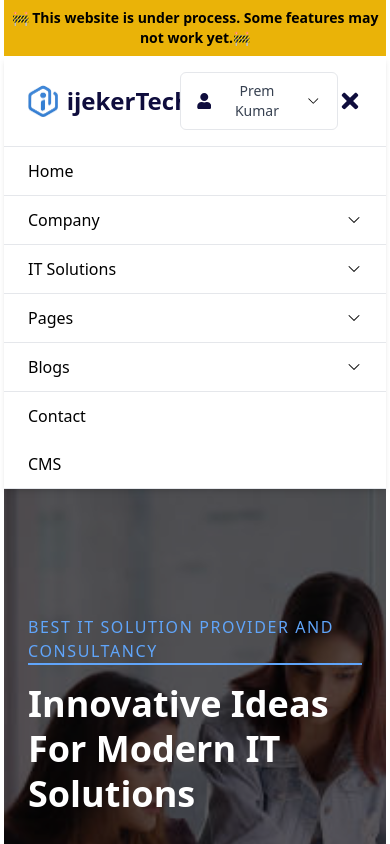
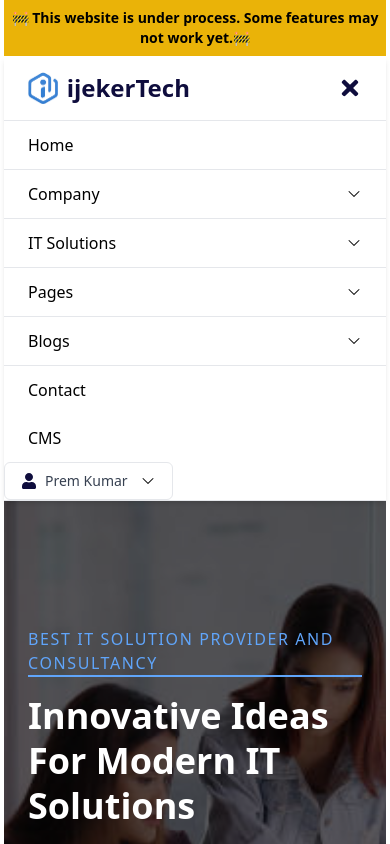
Before and after one commit to PremKumarY/ijekerTech, a React (Vite) app: page / in a window 390 px wide. Both pictures are taken after a click on the button 350 px from the left and 101 px from the top of the page. Shown: the top 844 px of the page. Built offline with nearby package versions, Linux system fonts and the light colour scheme.

Commit message:
i have change disable

```diff
--- a/src/components/navbar/Navbar.jsx
+++ b/src/components/navbar/Navbar.jsx
@@ -148,7 +148,7 @@ const Navbar = () => {
               </Link>
             </div>
             <div>
-              <Link to="/cms/cms-page" disabled className="hover:text-blue-600 transition-colors cursor-not-allowed">
+              <Link to="/cms/cms-page"  className="hover:text-blue-600 transition-colors ">
                 CMS
               </Link>
             </div>
@@ -156,12 +156,12 @@ const Navbar = () => {
 
           {/* Account */}
           {/* Account */}
-          <div className="relative ">
+          <div className="relative hidden lg:flex items-center gap-4">
             {isLoggedIn ? (
               <div className="relative">
                 <button
                   onClick={() => setDropdownOpen(!dropdownOpen)} // click for both desktop & mobile
-                 disabled className="flex items-center gap-2 border rounded-md px-4 py-2 bg-white hover:bg-gray-100 cursor-not-allowed"
+                   className="flex items-center gap-2 border rounded-md px-4 py-2 bg-white hover:bg-gray-100 "
 
 
                 >
@@ -208,7 +208,7 @@ const Navbar = () => {
                   SignUp
                 </button>
               </div>
-                    )}
+            )}
           </div>
 
 
@@ -291,7 +291,63 @@ const Navbar = () => {
                 </Link>
               </li>
             </ul>
+            {/* Account */}
+            <div className="relative ">
+              {isLoggedIn ? (
+                <div className="relative">
+                  <button
+                    onClick={() => setDropdownOpen(!dropdownOpen)} // click for both desktop & mobile
+                     className="flex items-center gap-2 border rounded-md px-4 py-2 bg-white hover:bg-gray-100 "
+
+
+                  >
+                    <FaUser className="text-[#0F0D3D]" />
+                    <span className="text-sm text-gray-700">{username}</span>
+                    <HiChevronDown
+                      className={`ml-1 transform transition-transform duration-300 ${dropdownOpen ? "rotate-180" : ""
+                        }`}
+                    />
+                  </button>
+
+                  {/* Dropdown Menu */}
+                  {dropdownOpen && (
+                    <div className="absolute right-0 mt-2 w-48 bg-white border rounded-md shadow-lg z-50">
+                      <ul className="py-2 text-sm text-gray-700">
+                        <Link
+                          to="cms/account/profile"
+                          className="block"
+                          onClick={() => setDropdownOpen(false)} // close after selection
+                        >
+                          <li className="px-4 py-2 hover:bg-gray-100 cursor-pointer">
+                            Profile
+                          </li>
+                        </Link>
+                        <li
+                          className="px-4 py-2 hover:bg-gray-100 cursor-pointer text-red-500"
+                          onClick={() => {
+                            setIsLoggedIn(false);
+                            setDropdownOpen(false); // close after logout
+                          }}
+                        >
+                          Logout
+                        </li>
+                      </ul>
+                    </div>
+                  )}
+                </div>
+              ) : (
+                <div className="flex gap-2">
+                  <button className="border rounded-md px-4 py-2 text-sm bg-white hover:bg-gray-100">
+                    Login
+                  </button>
+                  <button className="border rounded-md px-4 py-2 text-sm bg-blue-600 text-white hover:bg-blue-700">
+                    SignUp
+                  </button>
+                </div>
+              )}
+            </div>
           </div>
+
         )}
       </div>
     </>
```
